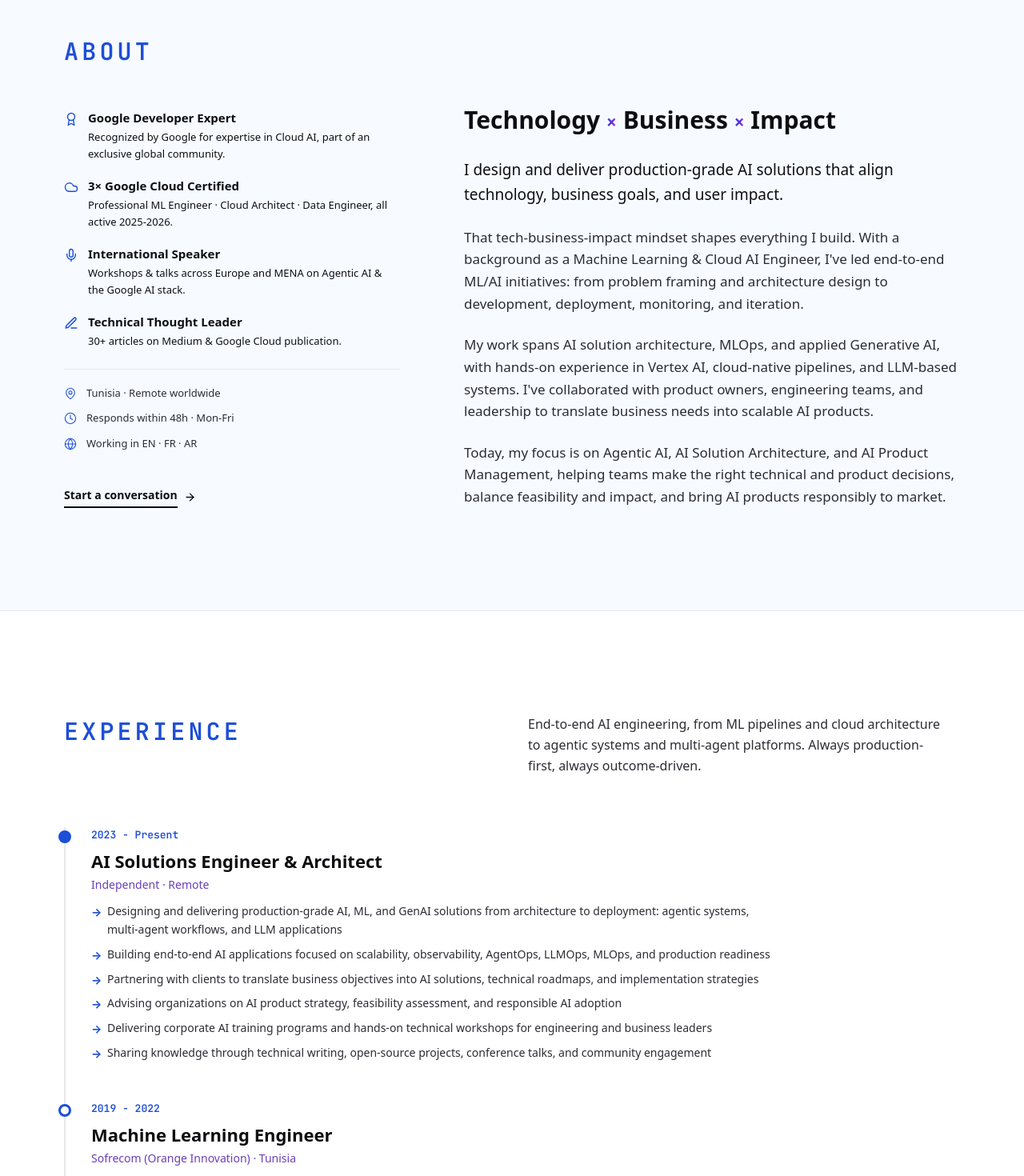
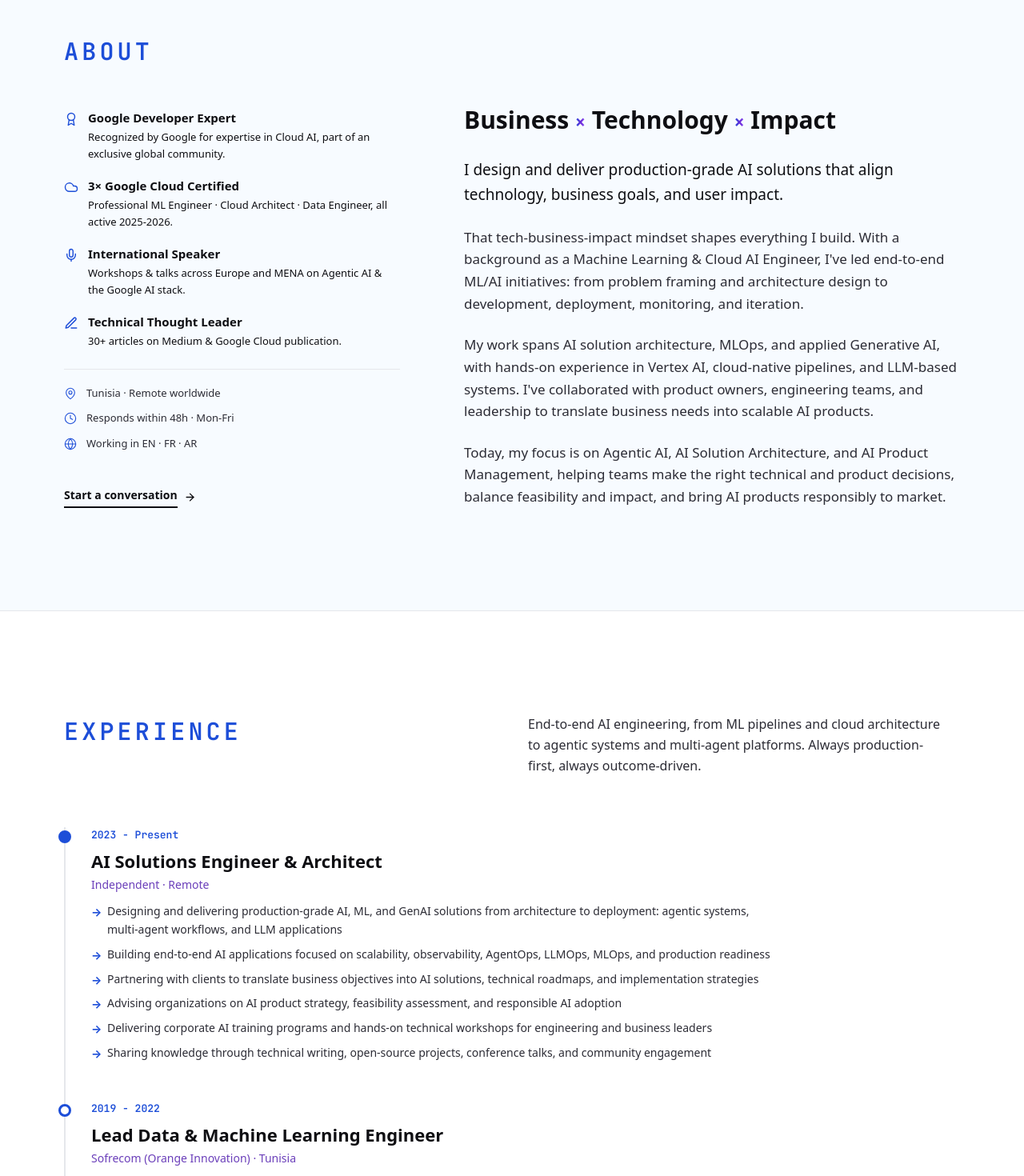
Before and after one commit to Saoussen-CH/Saoussen-CH.github.io, a React (Vite) app: page / in a window 1280 px wide. Shown: the part 880-2350 px from the top of the page at 80% size. Built offline with nearby package versions, Linux system fonts and the light colour scheme; a web font is replaced by a local one.

Commit message:
Fix heading order to Business x Technology x Impact

```diff
--- a/src/components/About.tsx
+++ b/src/components/About.tsx
@@ -89,7 +89,7 @@ export function About() {
             className="lg:col-span-7"
           >
             <h2 className="font-display font-black text-[22px] md:text-[26px] lg:text-[30px] leading-none text-ink">
-              Technology <span className="accent text-[0.75em] align-middle">×</span> Business <span className="accent text-[0.75em] align-middle">×</span> Impact
+              Business <span className="accent text-[0.75em] align-middle">×</span> Technology <span className="accent text-[0.75em] align-middle">×</span> Impact
             </h2>
             <div className="mt-8 space-y-6 text-[16px] md:text-[17px] leading-relaxed text-ink-2">
               {profile.aboutParagraphs.map((p, i) => (
--- a/src/data/profile.ts
+++ b/src/data/profile.ts
@@ -120,7 +120,7 @@ export const experiences: Experience[] = [
     id: 'sofrecom',
     startDate: '2019',
     endDate: '2022',
-    title: 'Machine Learning Engineer',
+    title: 'Lead Data & Machine Learning Engineer',
     company: 'Sofrecom (Orange Innovation)',
     location: 'Tunisia',
     highlights: [
```
